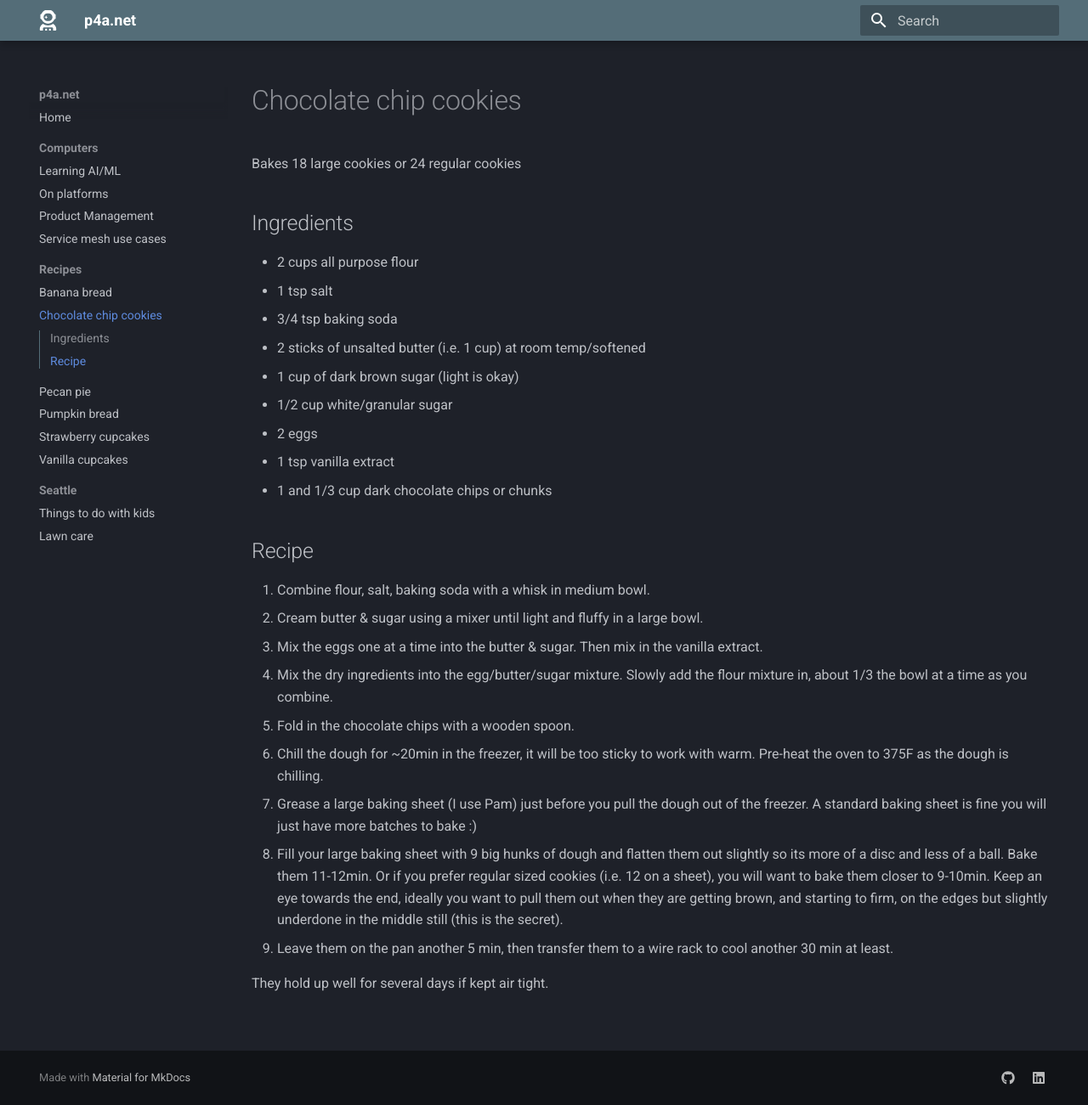
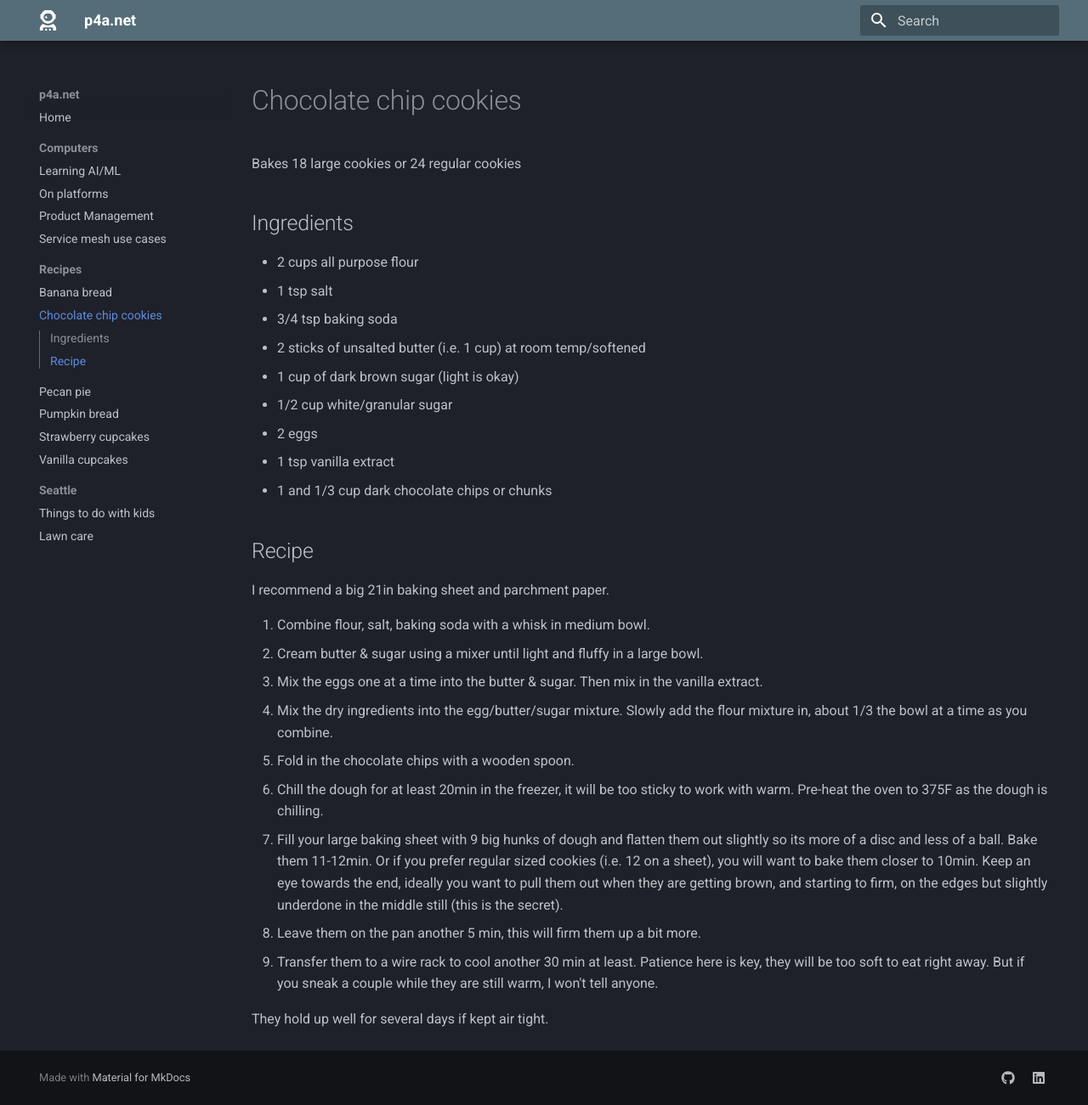
Before and after one commit to seajoshc/p4adotnet, an MkDocs documentation site: the page built from docs/recipes/chocolate-chip-cookies.md, in a window 1280 px wide and 1301 px high. Shown: the whole window at 85% size. Built offline with MkDocs 1.6.1 and Material for MkDocs 9.7.7, drawn with Linux system fonts in a browser that asks for light colours.

Commit message:
Update chocolate-chip-cookies.md

```diff
--- a/docs/recipes/chocolate-chip-cookies.md
+++ b/docs/recipes/chocolate-chip-cookies.md
@@ -14,14 +14,16 @@ Bakes 18 large cookies or 24 regular cookies
 - 1 and 1/3 cup dark chocolate chips or chunks
 
 ## Recipe
+I recommend a big 21in baking sheet and parchment paper.
+
 1. Combine flour, salt, baking soda with a whisk in medium bowl.
 1. Cream butter & sugar using a mixer until light and fluffy in a large bowl.
 1. Mix the eggs one at a time into the butter & sugar. Then mix in the vanilla extract.
 1. Mix the dry ingredients into the egg/butter/sugar mixture. Slowly add the flour mixture in, about 1/3 the bowl at a time as you combine.
 1. Fold in the chocolate chips with a wooden spoon.
-1. Chill the dough for ~20min in the freezer, it will be too sticky to work with warm. Pre-heat the oven to 375F as the dough is chilling.
-1. Grease a large baking sheet (I use Pam) just before you pull the dough out of the freezer. A standard baking sheet is fine you will just have more batches to bake :)
-1. Fill your large baking sheet with 9 big hunks of dough and flatten them out slightly so its more of a disc and less of a ball. Bake them 11-12min. Or if you prefer regular sized cookies (i.e. 12 on a sheet), you will want to bake them closer to 9-10min. Keep an eye towards the end, ideally you want to pull them out when they are getting brown, and starting to firm, on the edges but slightly underdone in the middle still (this is the secret).
-1. Leave them on the pan another 5 min, then transfer them to a wire rack to cool another 30 min at least.
+1. Chill the dough for at least 20min in the freezer, it will be too sticky to work with warm. Pre-heat the oven to 375F as the dough is chilling.
+1. Fill your large baking sheet with 9 big hunks of dough and flatten them out slightly so its more of a disc and less of a ball. Bake them 11-12min. Or if you prefer regular sized cookies (i.e. 12 on a sheet), you will want to bake them closer to 10min. Keep an eye towards the end, ideally you want to pull them out when they are getting brown, and starting to firm, on the edges but slightly underdone in the middle still (this is the secret).
+1. Leave them on the pan another 5 min, this will firm them up a bit more.
+1. Transfer them to a wire rack to cool another 30 min at least. Patience here is key, they will be too soft to eat right away. But if you sneak a couple while they are still warm, I won't tell anyone.
 
 They hold up well for several days if kept air tight.
```
